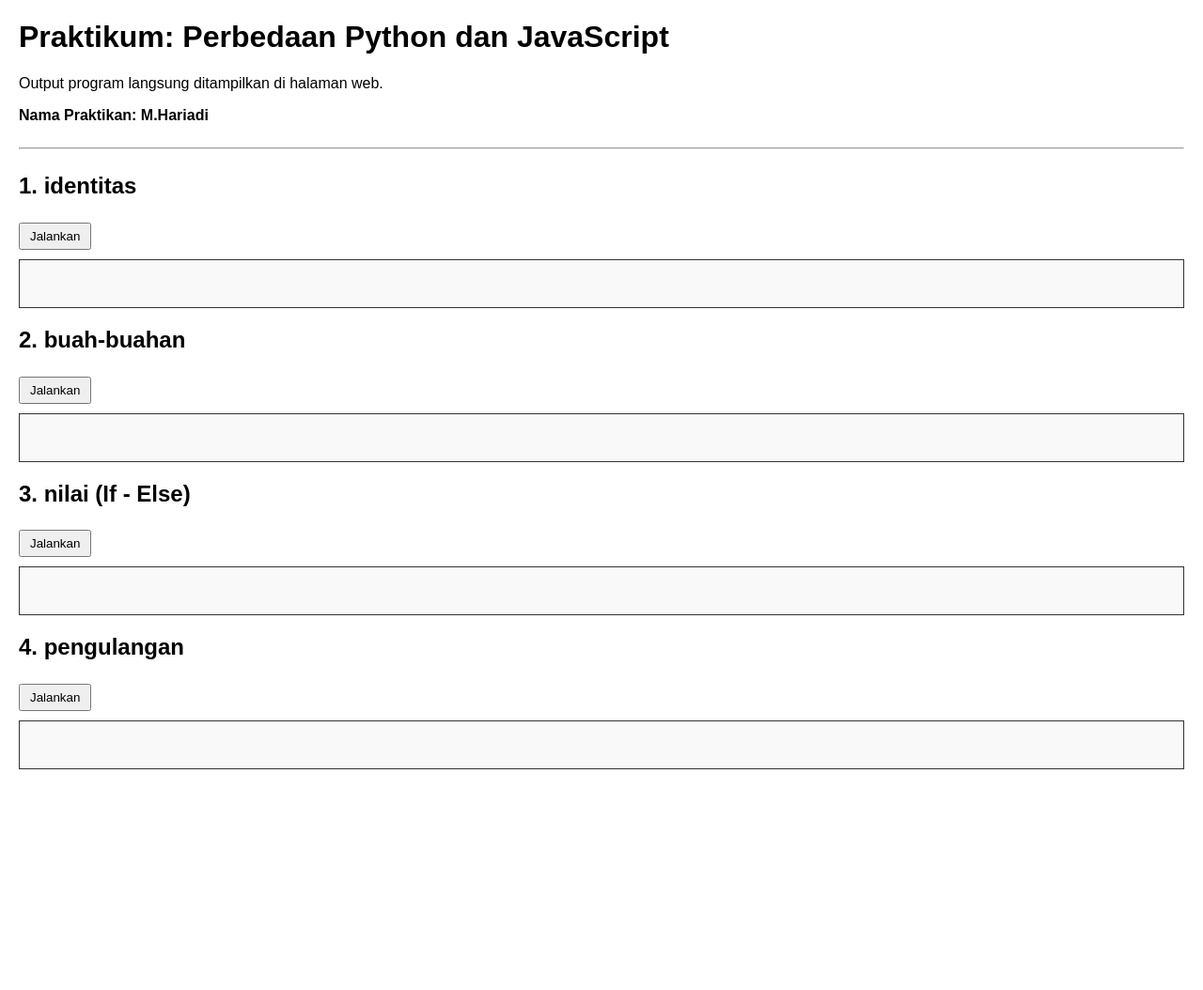
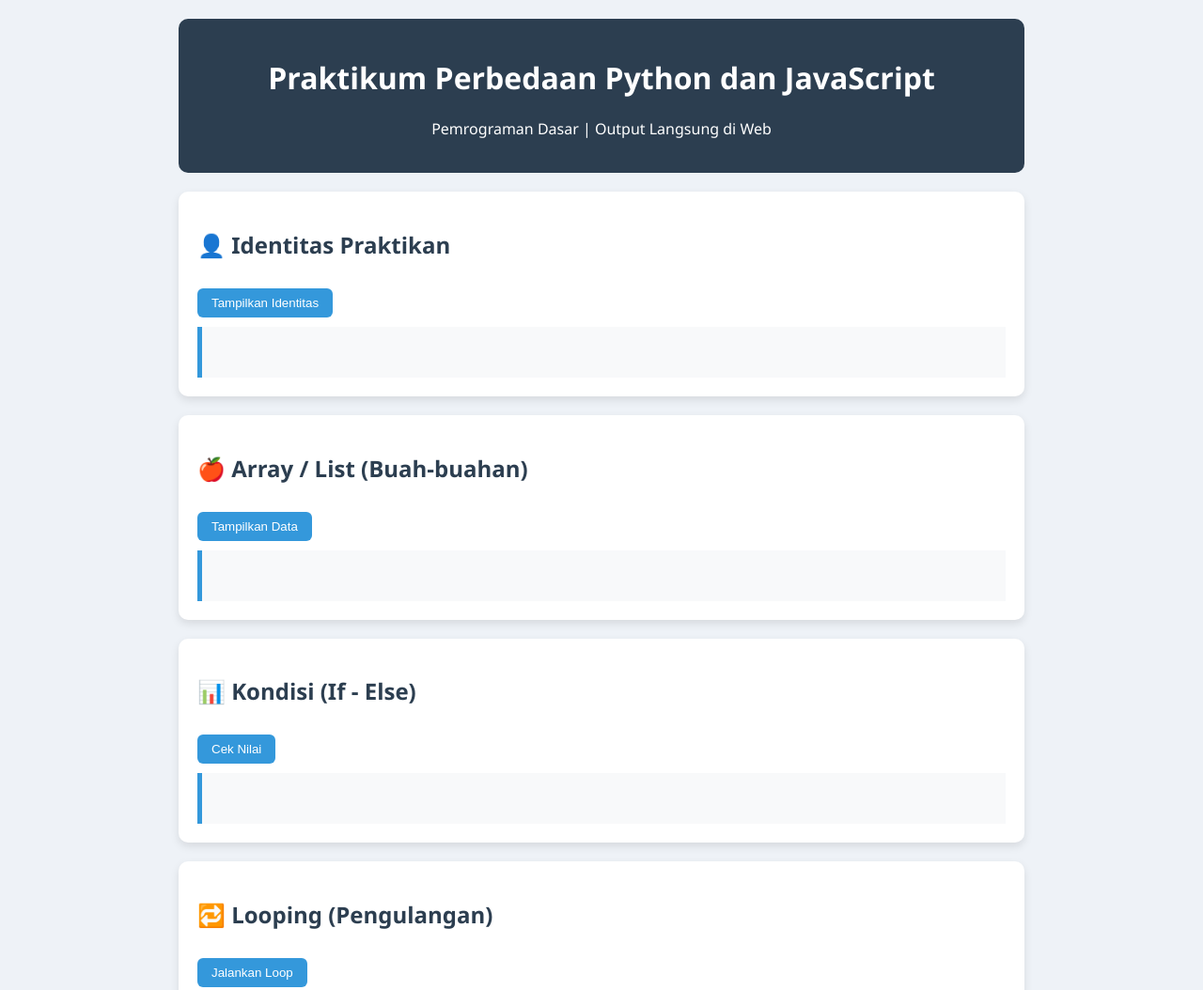
Before and after one commit to Hary376/contoh1, a plain HTML site: page index.html in a window 1280 px wide. Shown: the top 1054 px of the page at 94% size. Before the commit the page ends 839 px from the top, so only its background shows below. Drawn offline with Linux system fonts and the light colour scheme.

Commit message:
Update index.html

```diff
--- a/index.html
+++ b/index.html
@@ -2,91 +2,144 @@
 <html lang="id">
 <head>
     <meta charset="UTF-8">
-    <title>Praktikum Perbedaan Python dan JavaScript - Hary</title>
+    <title>Praktikum Python vs JavaScript - M. Hariadi</title>
     <style>
         body {
-            font-family: Arial, sans-serif;
-            margin: 20px;
+            font-family: "Segoe UI", Arial, sans-serif;
+            background: #eef2f7;
+            margin: 0;
+            padding: 20px;
         }
+
+        .container {
+            max-width: 900px;
+            margin: auto;
+        }
+
+        header {
+            background: #2c3e50;
+            color: white;
+            padding: 20px;
+            border-radius: 10px;
+            text-align: center;
+        }
+
+        .card {
+            background: white;
+            padding: 20px;
+            margin-top: 20px;
+            border-radius: 10px;
+            box-shadow: 0 4px 10px rgba(0,0,0,0.1);
+        }
+
+        h2 {
+            color: #2c3e50;
+        }
+
+        button {
+            padding: 8px 15px;
+            background: #3498db;
+            color: white;
+            border: none;
+            border-radius: 6px;
+            cursor: pointer;
+            margin-top: 10px;
+        }
+
+        button:hover {
+            background: #2980b9;
+        }
+
         .box {
-            border: 1px solid #333;
-            padding: 10px;
             margin-top: 10px;
-            background-color: #f9f9f9;
+            padding: 12px;
+            background: #f8f9fa;
+            border-left: 5px solid #3498db;
             min-height: 30px;
         }
-        button {
-            margin-top: 5px;
-            padding: 5px 10px;
-        }
-        hr {
-            margin: 25px 0;
+
+        footer {
+            text-align: center;
+            margin-top: 30px;
+            color: #666;
+            font-size: 14px;
         }
     </style>
 </head>
 <body>
 
-<h1>Praktikum: Perbedaan Python dan JavaScript</h1>
-<p>Output program langsung ditampilkan di halaman web.</p>
-<p><strong>Nama Praktikan: M.Hariadi</strong></p>
+<div class="container">
 
-<hr>
+<header>
+    <h1>Praktikum Perbedaan Python dan JavaScript</h1>
+    <p>Pemrograman Dasar | Output Langsung di Web</p>
+</header>
 
-<!-- ==================== 1. VARIABEL ==================== -->
-<h2>1. identitas</h2>
-<button onclick="contohVariabel()">Jalankan</button>
-<div id="out1" class="box"></div>
+<div class="card">
+    <h2>👤 Identitas Praktikan</h2>
+    <button onclick="contohIdentitas()">Tampilkan Identitas</button>
+    <div id="out1" class="box"></div>
+</div>
 
-<!-- ==================== 2. ARRAY ==================== -->
-<h2>2. buah-buahan</h2>
-<button onclick="contohArray()">Jalankan</button>
-<div id="out2" class="box"></div>
+<div class="card">
+    <h2>🍎 Array / List (Buah-buahan)</h2>
+    <button onclick="contohArray()">Tampilkan Data</button>
+    <div id="out2" class="box"></div>
+</div>
 
-<!-- ==================== 3. KONDISI ==================== -->
-<h2>3. nilai (If - Else)</h2>
-<button onclick="contohKondisi()">Jalankan</button>
-<div id="out3" class="box"></div>
+<div class="card">
+    <h2>📊 Kondisi (If - Else)</h2>
+    <button onclick="contohKondisi()">Cek Nilai</button>
+    <div id="out3" class="box"></div>
+</div>
 
-<!-- ==================== 4. LOOPING ==================== -->
-<h2>4. pengulangan</h2>
-<button onclick="contohLoop()">Jalankan</button>
-<div id="out4" class="box"></div>
+<div class="card">
+    <h2>🔁 Looping (Pengulangan)</h2>
+    <button onclick="contohLoop()">Jalankan Loop</button>
+    <div id="out4" class="box"></div>
+</div>
+
+<footer>
+    © 2025 | Praktikum Pemrograman Dasar | M. Hariadi
+</footer>
+
+</div>
 
 <script>
 /*
 ========================================
-1. VARIABEL
+1. IDENTITAS
 Python:
-nama = "Hary"
+nama = "M. Hariadi"
 umur = 21
-print(nama, umur)
+hobi = ["Mendaki Gunung", "Hiking"]
+alamat = "Pringgabaya, Lombok Timur, NTB"
 ========================================
 */
-function contohVariabel() {
-    let nama = "M.Hariadi";
+function contohIdentitas() {
+    let nama = "M. Hariadi";
     let umur = 21;
-    let hobi = mendaki gunung,hiking;
-    let alamat = pringgabaya,lotim,NTB;
+    let hobi = ["Mendaki Gunung", "Hiking"];
+    let alamat = "Pringgabaya, Lombok Timur, NTB";
 
     document.getElementById("out1").innerHTML =
-        "Nama: " + nama + "<br>Umur: " + umur;
+        "<strong>Nama:</strong> " + nama + "<br>" +
+        "<strong>Umur:</strong> " + umur + " tahun<br>" +
+        "<strong>Hobi:</strong> " + hobi.join(", ") + "<br>" +
+        "<strong>Alamat:</strong> " + alamat;
 }
 
 /*
 ========================================
 2. ARRAY / LIST
-Python:
-buah = ["apel", "jeruk", "mangga"]
-for b in buah:
-    print(b)
 ========================================
 */
 function contohArray() {
-    let buah = ["kelengkeng","Apel", "Jeruk", "Mangga"];
-    let output = "";
+    let buah = ["Kelengkeng", "Apel", "Jeruk", "Mangga"];
+    let output = "<strong>Daftar Buah:</strong><br>";
 
     for (let i = 0; i < buah.length; i++) {
-        output += buah[i] + "<br>";
+        output += (i + 1) + ". " + buah[i] + "<br>";
     }
 
     document.getElementById("out2").innerHTML = output;
@@ -94,35 +147,21 @@
 
 /*
 ========================================
-3. KONDISI
-Python:
-nilai = 80
-if nilai >= 75:
-    print("Lulus")
-else:
-    print("Tidak Lulus")
+3. KONDISI IF ELSE
 ========================================
 */
 function contohKondisi() {
     let nilai = 95;
-    let hasil;
-
-    if (nilai >= 75) {
-        hasil = "Lulus";
-    } else {
-        hasil = "Tidak Lulus";
-    }
+    let status = (nilai >= 75) ? "Lulus ✅" : "Tidak Lulus ❌";
 
     document.getElementById("out3").innerHTML =
-        "Nilai: " + nilai + "<br>Status: " + hasil;
+        "<strong>Nilai:</strong> " + nilai + "<br>" +
+        "<strong>Status:</strong> " + status;
 }
 
 /*
 ========================================
 4. LOOPING
-Python:
-for i in range(1, 6):
-    print(i)
 ========================================
 */
 function contohLoop() {
```
